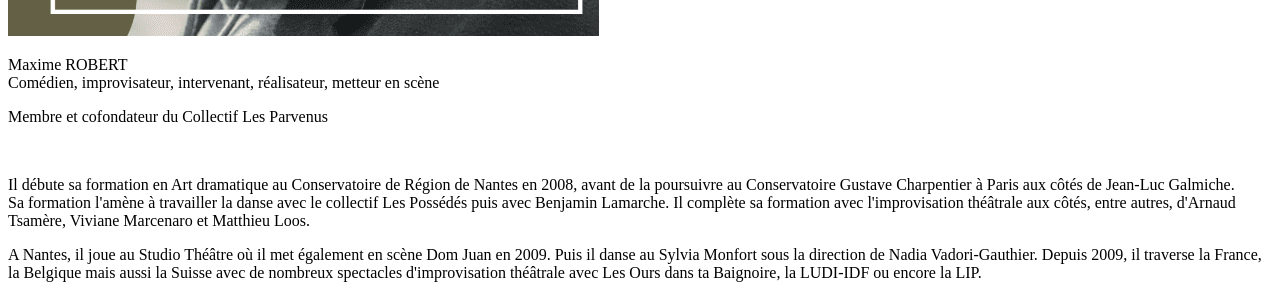
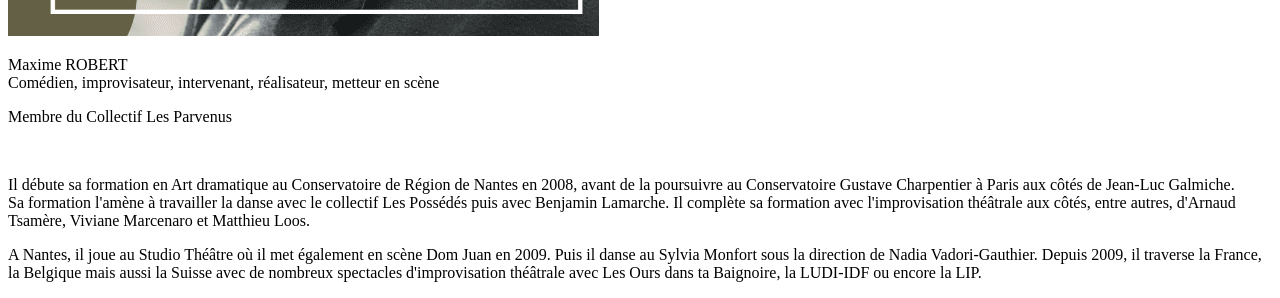
Before and after one commit to CelineCreates/compagnie-jtembrasse, a Jekyll site: the page built from _presentations/maxime-robert.md, in a window 1280 px wide. Shown: the part 1082-1380 px from the top of the page. Built offline with Jekyll 4.4.1, drawn with Linux system fonts in a browser that asks for light colours; nearby versions of some CDN libraries; library files that are not in the unit come from our copies.

Commit message:
Updated Maxime Robert

```diff
--- a/_presentations/maxime-robert.md
+++ b/_presentations/maxime-robert.md
@@ -10,7 +10,7 @@ nature: presentation
 <div id="description-presentation">
 
 
-<p>Membre et cofondateur du Collectif Les Parvenus</p>
+<p>Membre du Collectif Les Parvenus</p>
 <br>
 
 <p>Il débute sa formation en Art dramatique au Conservatoire de Région de Nantes en 2008, avant de la poursuivre au Conservatoire Gustave Charpentier à Paris aux côtés de Jean-Luc Galmiche. <br>
```
